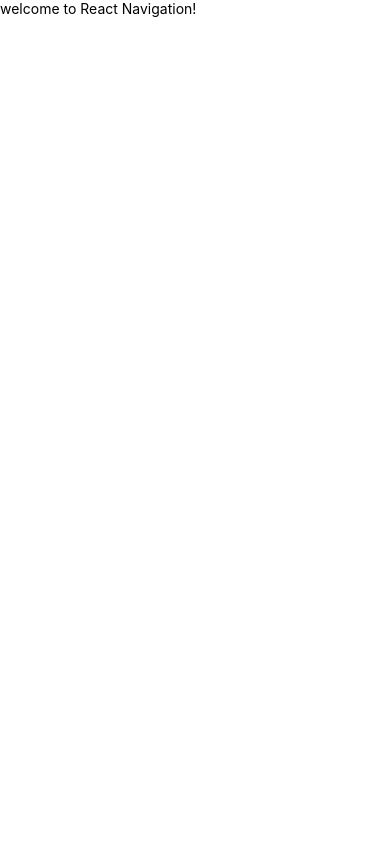
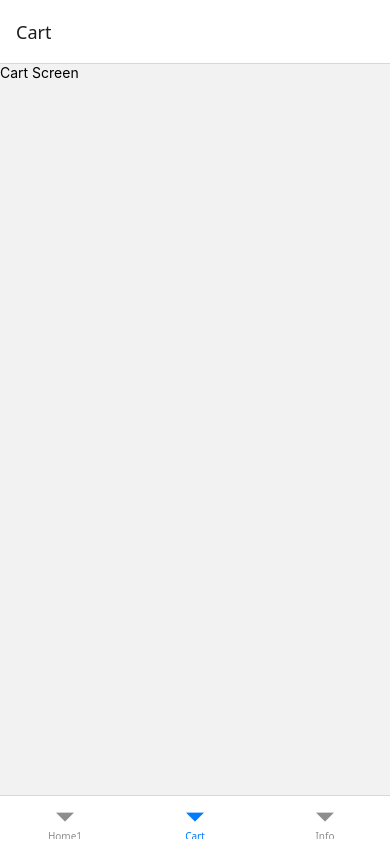
Before and after one commit to mina1961/react-native-restaurant-app, a React Native app: screen /CartTab in a window 390 px wide. Built offline with nearby package versions, Linux system fonts and the light colour scheme.

Commit message:
Setup navigators

```diff
--- a/package.json
+++ b/package.json
@@ -3,11 +3,15 @@
   "version": "1.0.0",
   "main": "src/index.js",
   "dependencies": {
+    "@react-native-masked-view/masked-view": "0.3.2",
+    "@react-navigation/bottom-tabs": "^7.21.0",
     "@react-navigation/native": "^7.5.1",
+    "@react-navigation/stack": "^7.12.1",
     "expo": "~58.0.25",
     "expo-status-bar": "~58.0.5",
     "react": "19.3.0",
     "react-native": "0.88.1",
+    "react-native-gesture-handler": "~3.3.0",
     "react-native-safe-area-context": "~5.11.1",
     "react-native-screens": "~4.30.1"
   },
--- a/src/App.js
+++ b/src/App.js
@@ -1,6 +1,7 @@
 import { NavigationContainer } from '@react-navigation/native';
 import { StatusBar } from 'expo-status-bar';
-import { Text } from 'react-native';
+import { Text, StyleSheet } from 'react-native';
+import RootNavigator from './navigation/RootNavigator';
 
 export default function App() {
   return (
@@ -8,7 +9,7 @@ export default function App() {
       <StatusBar style="auto" />
       <NavigationContainer>
 
-          <Text>welcome to React Navigation!</Text>
+         <RootNavigator />
 
       </NavigationContainer>
     </>
--- /dev/null
+++ b/src/navigation/CartNavigator.jsx
@@ -0,0 +1,11 @@
+import { createStackNavigator } from '@react-navigation/stack';
+import CartScreen from '../screens/CartScreen';
+
+export default function CartNavigator() {
+    const Stack = createStackNavigator();
+    return (
+       <Stack.Navigator>
+           <Stack.Screen name="Cart" component={CartScreen} />
+       </Stack.Navigator>
+    );
+}
--- /dev/null
+++ b/src/navigation/HomeNavigator.jsx
@@ -0,0 +1,10 @@
+import { createStackNavigator } from '@react-navigation/stack';
+import HomeScreen from '../screens/HomeScreen';
+export default function HomeNavigator() {
+    const Stack = createStackNavigator();
+    return (
+       <Stack.Navigator >
+           <Stack.Screen name="Home" component={HomeScreen} options={{ title: 'Home2' }} />
+       </Stack.Navigator>
+    );
+}
--- /dev/null
+++ b/src/navigation/RootNavigator.jsx
@@ -0,0 +1,14 @@
+import { createBottomTabNavigator } from '@react-navigation/bottom-tabs';
+import CartNavigator from './CartNavigator';
+import InfoScreen from '../screens/InfoScreen';
+import HomeNavigator from './HomeNavigator';
+export default function RootNavigator() {
+    const Tabs = createBottomTabNavigator();
+    return (
+       <Tabs.Navigator>
+           <Tabs.Screen name="HomeTab" component={HomeNavigator} options={{ title: 'Home1', headerShown: false }}  />
+           <Tabs.Screen name="CartTab" component={CartNavigator} options={{ title: 'Cart', headerShown: false }} />
+           <Tabs.Screen name="Info" component={InfoScreen} />
+       </Tabs.Navigator>
+    );
+}
--- /dev/null
+++ b/src/screens/CartScreen.jsx
@@ -0,0 +1,9 @@
+import { Text, View } from 'react-native';
+
+export default function CartScreen() {
+    return (
+       <View>
+        <Text>Cart Screen</Text>
+       </View>
+    );
+}
--- /dev/null
+++ b/src/screens/HomeScreen.jsx
@@ -0,0 +1,10 @@
+
+import { Text, View } from 'react-native';
+
+export default function HomeScreen() {
+    return (
+       <View>
+        <Text>Home Screen</Text>
+       </View>
+    );
+}
--- /dev/null
+++ b/src/screens/InfoScreen.jsx
@@ -0,0 +1,9 @@
+import { Text, View } from 'react-native';
+
+export default function InfoScreen() {
+    return (
+       <View>
+        <Text>Info Screen</Text>
+       </View>
+    );
+}
```
Also changed, not shown: 1 other file (tests, documents, lock files or other folders).
